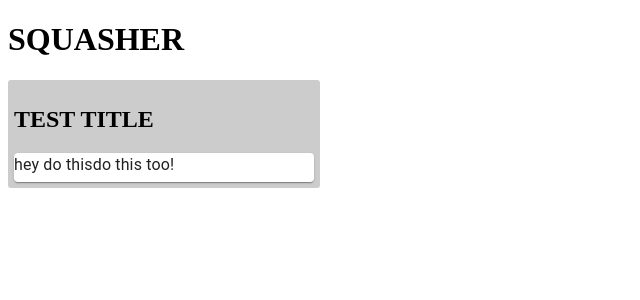
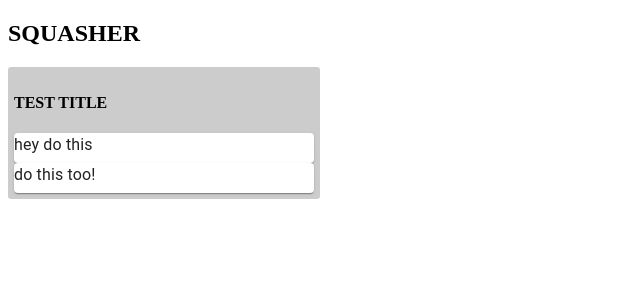
Before and after one commit to bellola/squasher, a React (Create React App) app: page / in a window 1280 px wide. Shown: the top 300 px of the page, without its empty margins (0-640 px from the left). Built offline with nearby package versions, Linux system fonts and the light colour scheme.

Commit message:
redux connected

```diff
--- a/src/components/App.js
+++ b/src/components/App.js
@@ -1,16 +1,22 @@
 import React from 'react';
 import List from './List'
+import {connect} from 'react-redux'
 
 
 
-function App() {
+function App(props) {
   return (
     <div className="App">
-     <h1>SQUASHER</h1>
-     <List title='test' />
+     <h2>SQUASHER</h2>
+     {props.lists.map(list=><List title={list.title}  cards={list.cards} />
+     )}
 
     </div>
   );
 }
 
-export default App;
+const  mapStateToProps = state =>({
+  lists: state.lists
+})
+
+export default connect (mapStateToProps)(App);
--- a/src/components/BugCard.js
+++ b/src/components/BugCard.js
@@ -7,16 +7,11 @@ function BugCard(props){
     return(
         <Card>
 
-          <Typography gutterBottom>
-            {props.card.map(card=>card.text)}
-          </Typography>
+    <Typography gutterBottom>{props.text}</Typography>
 
       </Card>
     )
 }
 
-// const styles = {
-//     container:{}
-// }
 
 export default BugCard
--- a/src/components/List.js
+++ b/src/components/List.js
@@ -1,69 +1,31 @@
-import React, {Component} from 'react'
+import React from 'react'
 import BugCard from './BugCard'
 
 
-// function List(props){
-//     return(
-//         <div style={styles.container}>
-//             <h4>{props.title}</h4>
-//             <BugCard />
+function List(props){
+    return(
+        <div style={styles.container}>
+            <h4>{props.title}</h4>
+            {props.cards.map(card =>
+                <BugCard text={card.text}/>
+            )}
 
-//         </div>
+
+        </div>
 
 
 
-//    )
-// }
+   )
+}
 
 
 
 
 
-class List extends Component {
-
-    constructor(props) {
-        super(props);
-
-        this.state = {
-         list:[
-            {
-                title:'TEST TITLE',
-                id:0,
-                cards:[
-                   {
-                       id:0,
-                    text:"hey do this"
-                   },
-                   {
-                       id:1,
-                       text:"do this too!"
-                   }
-                ]
-            }
-        ]
-        };
-
-      }
 
 
-    render(){
 
-        let myList = this.state.list
 
-        return(
-            <div style={styles.container}>
-
-                {myList.map(list =>
-                <div>
-                <h2>{list.title}</h2>
-                <BugCard  card={list.cards} />
-                </div>
-                    )}
-
-             </div>
-        )
-    }
-}
 
 
 const styles ={
--- a/src/reducers/index.js
+++ b/src/reducers/index.js
@@ -2,5 +2,5 @@ import {combineReducers} from 'redux'
 import listReducer from './listReducer'
 
 export default combineReducers({
-    list: listReducer
+    lists: listReducer
 })
```
